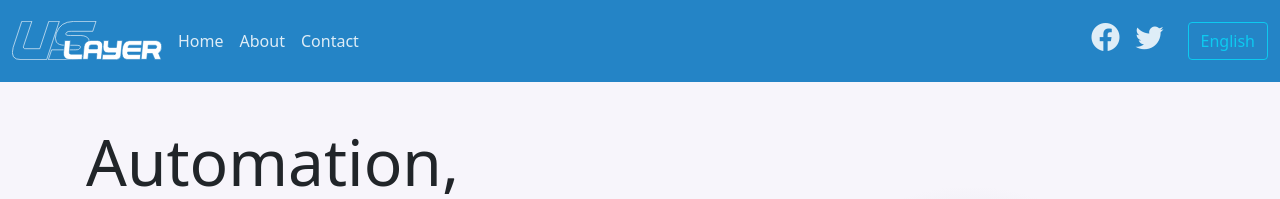
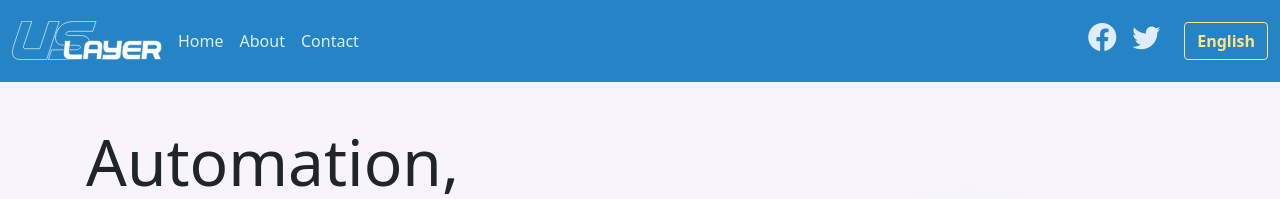
Before and after one commit to uslayer/uslayer.github.io, a Jekyll site: the page built from index.html, in a window 1280 px wide. Shown: the top 199 px of the page. Built offline with Jekyll 4.4.1, drawn with Linux system fonts in a browser that asks for light colours; the list of posts is cut into pages by our own code.

Commit message:
Update nav.html

```diff
--- a/_includes/nav.html
+++ b/_includes/nav.html
@@ -43,7 +43,7 @@
         </li>
       </ul>
 
-      <a class="btn btn-outline-info d-lg-inline-block my-2 my-md-0 ms-md-3" href="#">English</a>
+      <a class="btn btn-bd-download d-lg-inline-block my-2 my-md-0 ms-md-3" href="#">English</a>
     </div>
   </nav>
 </header>
```
